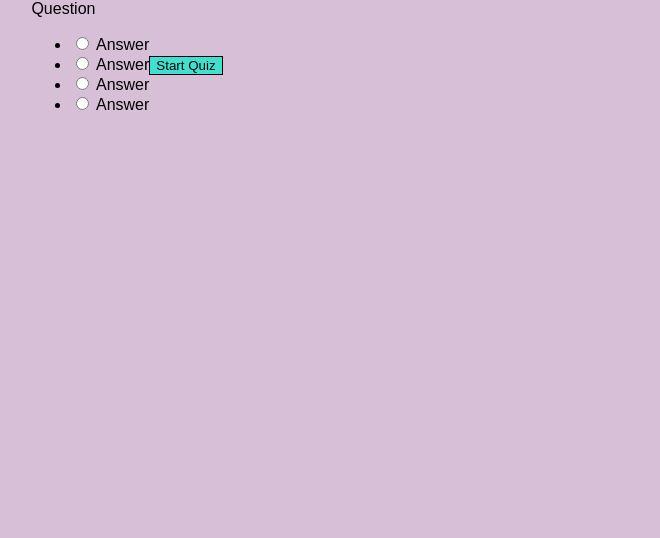
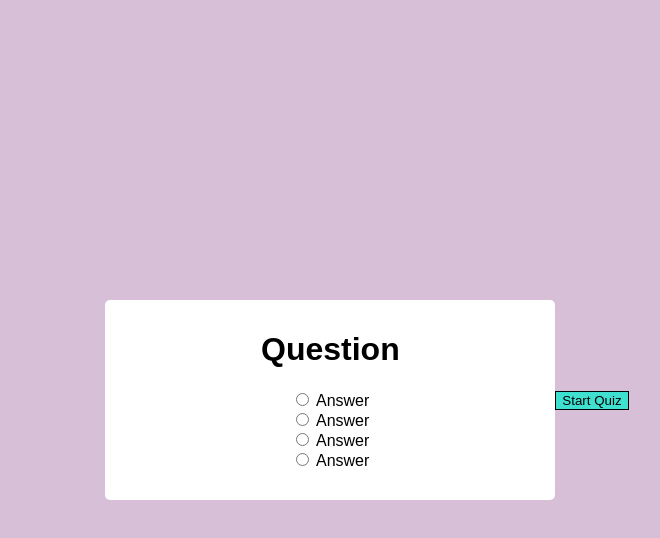
Before and after one commit to teeteathao/Code-Quiz, a plain HTML site: page index.html in a window 1280 px wide. Shown: the whole page, without its empty margins (273-933 px from the left). Drawn offline with Linux system fonts and the light colour scheme.

Commit message:
add alignments and color to css

```diff
--- a/Assets/styles.css
+++ b/Assets/styles.css
@@ -2,35 +2,40 @@
     box-sizing: border-box;
 }
 
-header {
-    text-align: center;
-    padding: 20px;
-    padding-top: 0px;
-    color: black;
-  }
-
 body {
     background-color: thistle;
     font-family: Arial, Helvetica, sans-serif;
-    padding: 0;
+    height: 100vh;
+    display: flex;
+    align-items: center;
+    justify-content: center;
     margin: 0;
-    width: 100vh;
-    height: 100 vh;
-    display: flex;
-    justify-content: center;
-    align-items: center;
 }
 
-.container {
-    width: 500px;
-    max-width: 80%;
-
+.question-container{
+    background-color: white;
+    border-radius: 5px;
+    width: 450px;
+    height: 200px;
 }
 
+.question-header{
+    padding: 10px;
+}
+
+h1{
+    text-align: center;
+}
+
+ul{
+    list-style: none;
+    padding: 0;
+    text-align: center;
+}
+/* Start Button */
 .btn {
     background-color: turquoise;
     border: 1px solid;
-
 }
 
 .start-button {
--- a/index.html
+++ b/index.html
@@ -5,14 +5,14 @@
     <meta charset="UTF-8">
     <meta http-equiv="X-UA-Compatible" content="IE=edge">
     <meta name="viewport" content="width=device-width, initial-scale=1.0">
-    <link rel="stylesheet" href="Assets/styles.css" />
-    <title>Code Quiz</title>
+    <link rel="stylesheet" href="Assets/styles.css"/>
+    <title>JavaScript Fndamentals Quiz</title>
 </head>
 
 <body>
     <div class="question-container" id="question">
-        <div class="quiz-header">
-        <div id="question">Question</div>
+        <div class="question-header">
+        <h1 id="question">Question</h1>
         <ul>
             <li>
                 <input type="radio" id="a" name="answer" class="answer">
```
